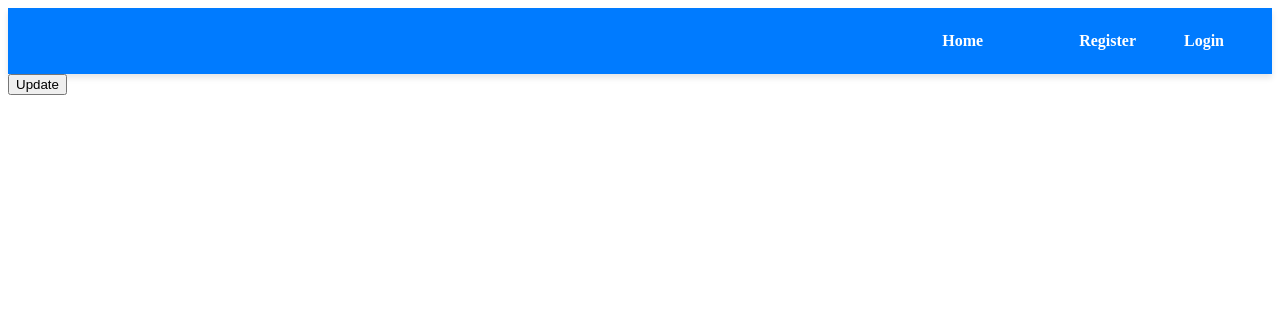
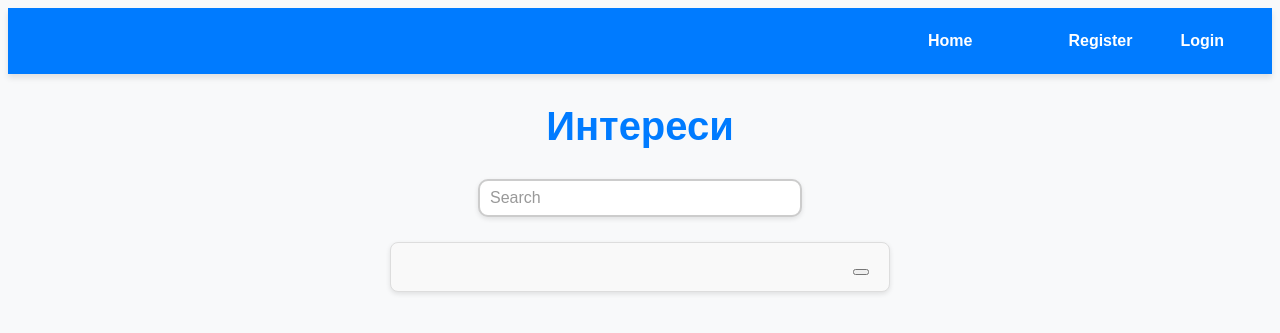
Before and after one commit to TeoKarakashev/calendar, a PHP site: page /interests.php in a window 1280 px wide. Shown: the top 333 px of the page. Run offline with PHP 8.4, Linux system fonts and the light colour scheme.

```diff
--- a/client/pages/interests.php
+++ b/client/pages/interests.php
@@ -12,15 +12,22 @@
   <script src="../scripts/logout.js"></script>
   <script defer src="../scripts/navbar.js"></script>
   <link rel="stylesheet" href="../styles/navbar.css"/>
+  <link rel="stylesheet" href="../styles/interests.css">
 </head>
 <body onload="loadInterests()">
 <?php include '../components/navbar.php'; ?>
 
-  <div id="content">
-  <form id="interests-form"></form>
-  <button id="update-btn" type="submit">Update</button>
+  <h1>Интереси</h1>
+
+  <input type="text" id="search-field" class="search-field" placeholder="Search">
+
+  <div id="interest-container">
+    <div class="inner-container">
+      <div id="interest"></div>
+      <div><button class="update-btn" id="update-btn" type="submit"></button></div>
+    </div>
   </div>
-
+  <!-- <button id="update-btn" type="submit">Update</button> -->
   <script src="../scripts/interests.js"></script>
 </body>
 </html>
--- a/client/scripts/interests.js
+++ b/client/scripts/interests.js
@@ -1,47 +1,86 @@
-document.addEventListener('DOMContentLoaded', () => {
-    document.getElementById('update-btn').addEventListener('click', (e) => {
-        e.preventDefault();
-        updateInterests();
+let searchField = document.getElementById('search-field');
+let allInterests = [];
+let filteredInterests = [];
+let userInterests = [];
+
+window.addEventListener('DOMContentLoaded', loadInterests());
+window.addEventListener('DOMContentLoaded', () => {
+    document.getElementById('search-field').addEventListener('input', () => {
+        let searchField = document.getElementById('search-field');
+        const query = searchField.value.trim();
+        if (query) {
+            filteredInterests = allInterests.filter(currInterest =>
+                currInterest.toLowerCase().includes(query.toLowerCase())
+            );
+
+            displayInterests(filteredInterests);
+        } else {
+            displayInterests(allInterests);
+        }
     });
 });
 
 function loadInterests() {
     getData('../../server/controller/interests.php')
         .then(response => {
-            let interestForm = document.getElementById('interests-form');
+            allInterests = response['allInterests'];
+            userInterests = response['userInterests'];
 
-            if (Array.isArray(response['allInterests'])) {
-                const allInterests = response['allInterests'];
-                const userInterests = response['userInterests'];
-
-                let checkboxList = '';
-                allInterests.forEach(interest => {
-                    const isChecked = userInterests.includes(interest);
-                    checkboxList += `
-                        <label>
-                            <input type="checkbox" name="interests" value="${interest}" ${isChecked ? 'checked' : ''}>
-                            ${interest}
-                        </label><br>
-                    `;
-                });
-                interestForm.innerHTML += checkboxList;
-
-            } else {
-                content.innerHTML += `<p>No interests available.</p>`;
-            }
+            displayInterests(allInterests);
         })
         .catch(err => {
             console.log(err);
         });
 }
 
-function updateInterests() {
-    const form = document.getElementById('interests-form');
-    const interests = form.querySelectorAll('input[name="interests"]:checked');
-    const selectedInterests = Array.from(interests).map(interest => interest.value);
+function displayInterests(interestsData) {
+    let interestsContainer = document.getElementById('interest-container');
+
+    interestsContainer.innerHTML = '';
+    interestsContainer.className = '';
+
+    if(interestsData.length > 0) {
+        interestsData.forEach(currInterest => {
+            const innerContainer = document.createElement('div');
+            innerContainer.classList.add('inner-container');
+
+            const interest = document.createElement('div');
+            interest.classList.add('interest');
+            interest.textContent = `${currInterest}`;
+            innerContainer.appendChild(interest);
+
+            if (userInterests.length > 0 && userInterests.includes(currInterest)) {
+                const removeButton = document.createElement('button');
+                removeButton.classList.add('update-button');
+                removeButton.style.backgroundColor = "#dc3545";
+                removeButton.textContent = "Премахни";
+                removeButton.addEventListener('click', (e) => {
+                    e.preventDefault();
+                    userInterests = userInterests.filter(interest => interest !== currInterest);
+                    updateInterests(userInterests);
+                });
+                innerContainer.appendChild(removeButton);
+            } else {
+                const addButton = document.createElement('button');
+                addButton.classList.add("update-button");
+                addButton.textContent = "Избери";
+                addButton.addEventListener('click', (e) => {
+                    e.preventDefault();
+                    userInterests.push(currInterest);
+                    updateInterests(userInterests);
+                });
+                innerContainer.appendChild(addButton);
+            }
+
+            interestsContainer.appendChild(innerContainer);
+        });
+    }
+}
+
+function updateInterests(updatedInterests) {
     const user = {
         username: window.localStorage.getItem('username'),
-        interests: selectedInterests
+        interests: updatedInterests
     };
 
     sendData('../../server/controller/update-interests.php', user)
--- /dev/null
+++ b/client/styles/interests.css
@@ -0,0 +1,73 @@
+body {
+    font-family: Arial, sans-serif;
+    padding: 0;
+    background-color: #f8f9fa;
+}
+
+h1 {
+    color: #007BFF;
+    margin-bottom: 20px;
+    text-align: center;
+    font-size: 40px;
+    margin: 30px 0;
+}
+
+.inner-container {
+    background-color: #f9f9f9;
+
+    padding: 15px;
+    margin-bottom: 20px;
+    border: 1px solid #ddd;
+    border-radius: 8px;
+    padding: 15px 20px;
+    margin: 10px 0;
+    box-shadow: 0 2px 5px rgba(0, 0, 0, 0.1);
+    font-size: 16px;
+
+    display: flex;
+    justify-content: space-between;
+    align-items: center;
+}
+
+.inner-container:hover {
+    transform: scale(1.02);
+    box-shadow: 0 4px 10px rgba(0, 0, 0, 0.15);
+}
+
+#interest-container {
+    width: 100%;
+    max-width: 500px;
+    margin: 0 auto;
+    padding: 15px;
+}
+
+.update-button {
+    background-color: #007bff;
+    color: #fff;
+    width: 100px;
+    border: none;
+    border-radius: 5px;
+    padding: 8px 15px;
+    cursor: pointer;
+    transition: background-color 0.3s ease;
+}
+
+.update-button:hover {
+    background-color: #0056b3;
+}
+
+.search-field {
+    width: 300px;
+    display: block;
+    margin: 0 auto;
+    border: 2px solid #ccc;
+    border-radius: 10px;
+    padding: 8px 10px;
+    background-color: white;
+    box-shadow: 0 2px 5px rgba(0, 0, 0, 0.1);
+    font-size: 16px;
+}
+
+.search-field::placeholder {
+    color: #999;
+}
```
